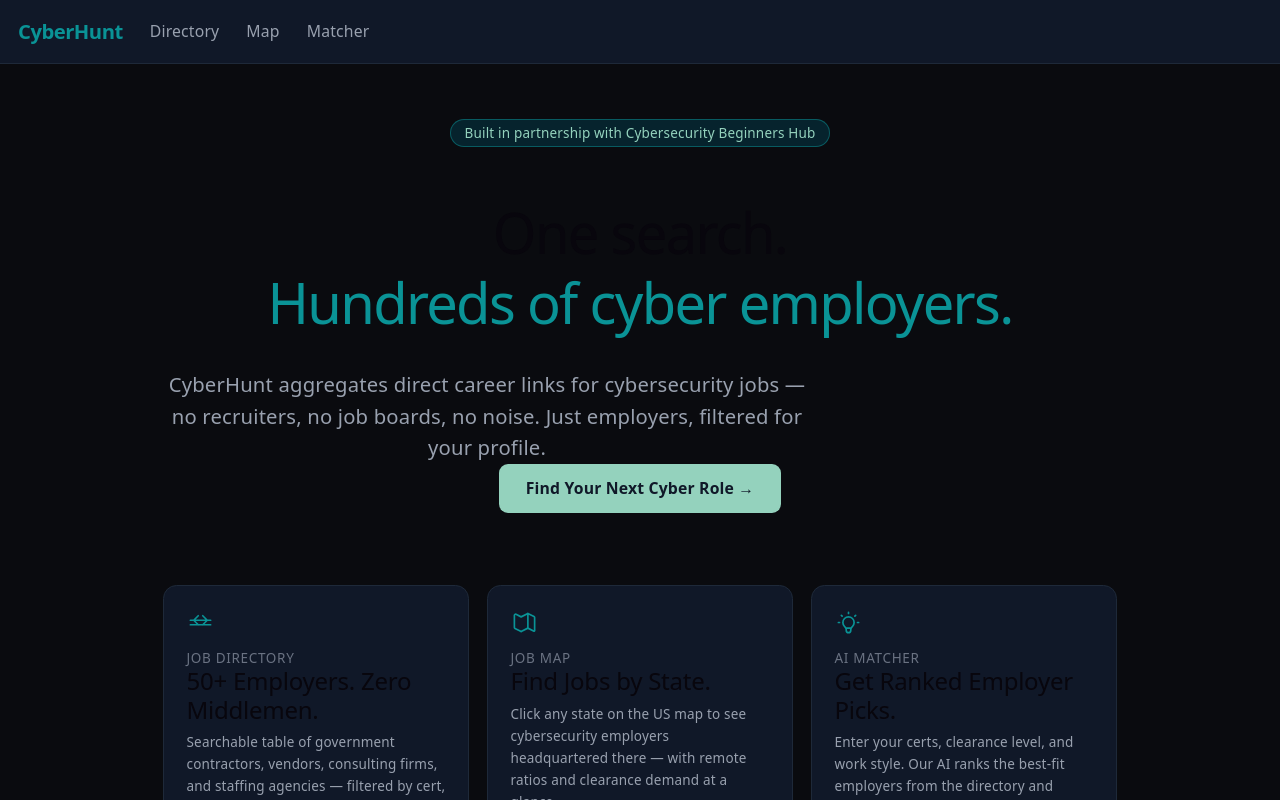
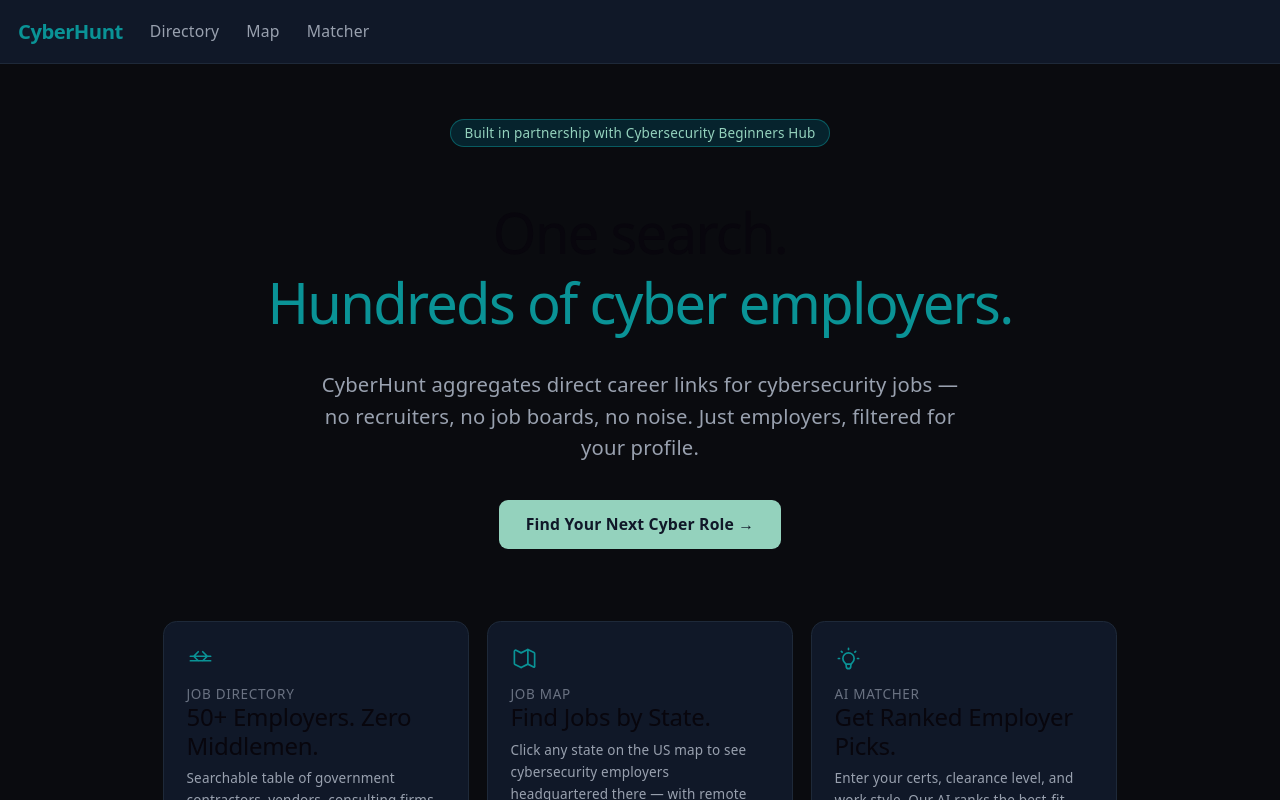
Before and after one commit to 6SpeedG0/cyberhunt, a React (Vite) app: page / in a window 1280 px wide. Shown: the top 800 px of the page. Built offline with nearby package versions, Linux system fonts and the light colour scheme; no server answers.

Commit message:
Fix hero subtext centering (wrap in div to bypass p margin reset)

```diff
--- a/src/pages/Landing.tsx
+++ b/src/pages/Landing.tsx
@@ -57,10 +57,12 @@
           <span className="text-[#0A9396]">Hundreds of cyber employers.</span>
         </h1>
 
-        <p className="text-gray-400 text-base sm:text-lg max-w-xl mx-auto mb-8 text-center">
-          CyberHunt aggregates direct career links for cybersecurity jobs — no recruiters,
-          no job boards, no noise. Just employers, filtered for your profile.
-        </p>
+        <div className="max-w-xl mx-auto mb-8">
+          <p className="text-gray-400 text-base sm:text-lg text-center">
+            CyberHunt aggregates direct career links for cybersecurity jobs — no recruiters,
+            no job boards, no noise. Just employers, filtered for your profile.
+          </p>
+        </div>
 
         <Link
           to="/directory"
```
